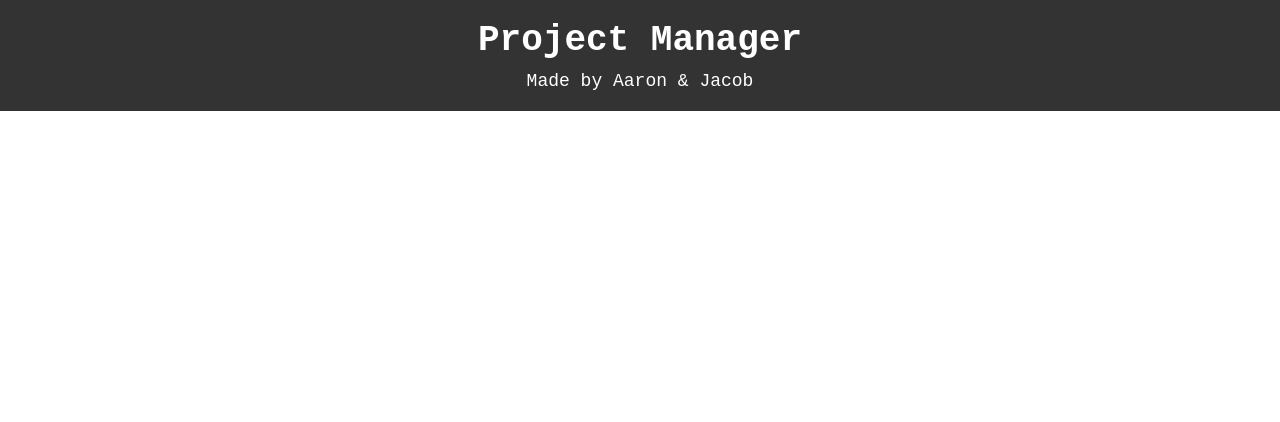
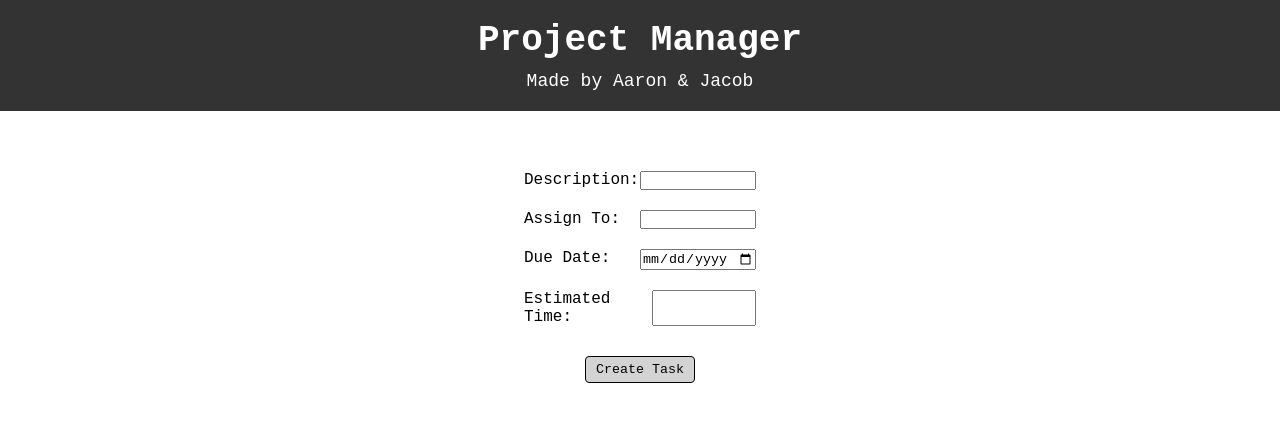
Before and after one commit to jboyce313/project-management, a React (Vite) app in the folder react-app/: page /projects/1/createTask in a window 1280 px wide. Shown: the top 422 px of the page. Built offline with nearby package versions, Linux system fonts and the light colour scheme.

Commit message:
added delete task

```diff
--- a/react-app/src/App.jsx
+++ b/react-app/src/App.jsx
@@ -5,6 +5,7 @@ import { ProjectList } from "./components/ProjectList";
 import { Project } from "./components/Project";
 import { TaskList } from "./components/TaskList";
 import { Header } from "./components/Header";
+import { CreateTask } from "./components/CreateTask";
 // import "bootstrap/dist/css/bootstrap.min.css";
 
 function App() {
@@ -43,6 +44,10 @@ function App() {
         <Route path="/projects" element={<ProjectList />} />
         <Route path="/projects/:projectID" element={<Project />} />
         <Route path="/tasks/:projectId" element={<TaskList />} />
+        <Route
+          path="/projects/:projectID/createTask"
+          element={<CreateTask />}
+        />
       </Routes>
     </>
   );
--- /dev/null
+++ b/react-app/src/components/CreateTask.jsx
@@ -0,0 +1,104 @@
+import { useState } from "react";
+import { useParams } from "react-router-dom";
+import "../styles/createTask.css";
+
+export function CreateTask() {
+  const { projectID } = useParams();
+  const [description, setDescription] = useState("");
+  const [assignedTo, setAssignee] = useState("");
+  const [dueDate, setDueDate] = useState("");
+  const [estimatedDuration, setEstimatedTime] = useState("");
+  const [taskSubmitted, setTaskSubmitted] = useState("false");
+
+  const handleSubmit = (e) => {
+    e.preventDefault();
+    // Handle form submission, e.g., send data to backend
+    console.log("Form submitted:", {
+      description,
+      assignee,
+      dueDate,
+      estimatedTime,
+    });
+    // You can add further logic here, such as sending the form data to an API endpoint
+    const newTask = postTask();
+    console.log(newTask);
+    setTaskSubmitted("true");
+  };
+
+  async function postTask() {
+    const url = "/api/tasks";
+    const data = {
+      projectID: projectID,
+      description: description,
+      assignedTo: assignedTo,
+      dueDate: dueDate,
+      estimatedDuration: estimatedDuration,
+    };
+
+    try {
+      const response = await fetch(url, {
+        method: "POST",
+        headers: {
+          "Content-Type": "application/json",
+        },
+        body: JSON.stringify(data),
+      });
+
+      if (!response.ok) {
+        throw new Error("Error creating task");
+      }
+
+      const responseData = await response.json();
+      return responseData; // Assuming your server responds with some data upon successful login
+    } catch (error) {
+      console.error("Error creating task:", error);
+      throw error;
+    }
+  }
+
+  return (
+    <form className="createTaskForm" onSubmit={handleSubmit}>
+      <div>
+        <label htmlFor="description">Description:</label>
+        <input
+          type="text"
+          id="description"
+          value={description}
+          onChange={(e) => setDescription(e.target.value)}
+          required
+        />
+      </div>
+      <div>
+        <label htmlFor="assignee">Assign To:</label>
+        <input
+          type="text"
+          id="assignee"
+          value={assignedTo}
+          onChange={(e) => setAssignee(e.target.value)}
+        />
+      </div>
+      <div>
+        <label htmlFor="dueDate">Due Date:</label>
+        <input
+          type="date"
+          id="dueDate"
+          value={dueDate}
+          onChange={(e) => setDueDate(e.target.value)}
+        />
+      </div>
+      <div>
+        <label htmlFor="estimatedTime">Estimated Time:</label>
+        <input
+          type="text"
+          id="estimatedTime"
+          value={estimatedDuration}
+          onChange={(e) => setEstimatedTime(e.target.value)}
+        />
+      </div>
+      <button type="submit">Create Task</button>
+      {/* <p className={taskSubmitted == "true" ? "hidden" : "notHidden"}>
+        Task created. You may create another task or return to project screen.
+      </p> */}
+    </form>
+  );
+}
--- a/react-app/src/components/Project.jsx
+++ b/react-app/src/components/Project.jsx
@@ -1,5 +1,6 @@
 import { useState, useEffect } from "react";
 import { TaskList } from "./TaskList";
+import { Link } from "react-router-dom";
 import { useParams } from "react-router-dom";
 import "../styles/project.css";
 import { MdPeople } from "react-icons/md";
@@ -30,7 +31,17 @@ export const Project = ({ match }) => {
       {project ? (
         <div className="projectContainer">
           <div className="infoAndHeader">
-            <h1>{project.name}</h1>
+            <div className="headerAndButton">
+              <h2>{project.name}</h2>
+              {localStorage.getItem("isManager") == "true" ? (
+                <Link
+                  to={`/projects/${projectID}/createTask`}
+                  className="createTask"
+                >
+                  Create Task
+                </Link>
+              ) : null}
+            </div>
             <div className="projectInfo">
               <div className="darkGray">
                 <MdPeople />
--- a/react-app/src/components/Task.jsx
+++ b/react-app/src/components/Task.jsx
@@ -18,13 +18,38 @@ export function Task({ task, list, setList }) {
     setList(list === "one" ? "two" : "one");
   }
 
+  async function deleteTask() {
+    const url = `/api/tasks/${task._id}`;
+
+    try {
+      const response = await fetch(url, {
+        method: "DELETE",
+        headers: {
+          "Content-Type": "application/json",
+        },
+        // body: JSON.stringify(data),
+      });
+
+      if (!response.ok) {
+        throw new Error("Error deleting task");
+      }
+
+      const responseData = await response.json();
+      console.log(responseData);
+      return responseData; // Assuming your server responds with some data upon successful login
+    } catch (error) {
+      console.error("Error deleting task:", error);
+      throw error;
+    }
+  }
+
   return (
+    <>
       <div className="task">
         <p>{task.description}</p>
-      {!task.status ? <button onClick={changeStatus}>Grab</button> : null}
-      {task.status == "in progress" ? (
-        <p className="assignedTo">{task.assignedTo}</p>
-      ) : null}
+
+        {!task.status ? <button onClick={changeStatus}>Start</button> : null}
+
         {task.status == "in progress" ? (
           <button onClick={changeStatus}>Mark Complete</button>
         ) : null}
@@ -32,6 +57,17 @@ export function Task({ task, list, setList }) {
         {task.status == "completed" ? (
           <button onClick={changeStatus}>Reopen</button>
         ) : null}
+        {localStorage.getItem("isManager") == "true" ? (
+          <button className="delete" onClick={deleteTask}>
+            Delete
+          </button>
+        ) : null}
       </div>
+      <div className="taskDetails hidden">
+        <p>Assigned to: {task.assignedTo}</p>
+        <p>Due date: {task.dueDate}</p>
+        <p>Estimated time: {task.estimatedDuration}</p>
+      </div>
+    </>
   );
 }
--- /dev/null
+++ b/react-app/src/styles/createTask.css
@@ -0,0 +1,31 @@
+.createTaskForm {
+  display: flex;
+  justify-content: space-between;
+  flex-direction: column;
+  align-items: center;
+  margin: 60px;
+}
+
+.createTaskForm div {
+  width: 20%;
+  display: flex;
+  justify-content: space-between;
+  margin-bottom: 20px;
+}
+
+.createTaskForm div input {
+  width: 50%;
+}
+
+.createTaskForm button {
+  background-color: lightgray;
+  padding: 5px 10px;
+  border-radius: 4px;
+  transition: transform 0.3s ease;
+  border: 1px black solid;
+  margin-top: 10px;
+}
+
+.createTaskForm button:hover {
+  transform: scale(1.05);
+}
--- a/react-app/src/styles/login.css
+++ b/react-app/src/styles/login.css
@@ -33,7 +33,7 @@
 .submit-button {
   width: 100%;
   padding: 10px;
-  background-color: #007bff;
+  background-color: #333;
   color: #fff;
   border: none;
   border-radius: 4px;
--- a/react-app/src/styles/project.css
+++ b/react-app/src/styles/project.css
@@ -4,10 +4,12 @@
   padding-bottom: 10px;
   background-color: #333;
 }
-.infoAndHeader h1 {
+.headerAndButton {
   width: 33.5%;
   color: white;
   margin-left: 25px;
+  display: flex;
+  justify-content: space-evenly;
 }
 
 .projectInfo {
@@ -28,3 +30,19 @@
 .hide {
   color: #333;
 }
+
+.createTask {
+  background-color: white;
+  border-radius: 4px;
+  border: none;
+  transition: transform 0.3s ease;
+  padding: 5px;
+  margin-right: 20px;
+  margin-bottom: 10px;
+  text-decoration: none;
+  color: black;
+}
+
+.createTask:hover {
+  transform: scale(1.05);
+}
--- a/react-app/src/styles/task.css
+++ b/react-app/src/styles/task.css
@@ -1,5 +1,5 @@
 .task {
-  background-color: rgba(255, 255, 255, 0.361);
+  background-color: rgba(255, 255, 255, 0.53);
   margin: 20px;
   border-radius: 4px;
   padding: 10px;
@@ -29,9 +29,25 @@
   padding: 5px;
   transition: transform 0.3s ease;
   /* font-weight: bold; */
-  font-size: large;
+  /* font-size: large; */
+  width: 25%;
 }
 
 .task button:hover {
   transform: scale(1.05);
 }
+
+.hidden {
+  display: none;
+}
+
+.task:hover + .hidden {
+  display: block;
+}
+.taskDetails {
+  text-align: center;
+  /* background-color: rgba(255, 255, 255, 0.348); */
+  /* color: white; */
+  border-radius: 4px;
+  margin-left: 5px;
+}
```
Lines whose indentation alone changed are shown as unchanged.
